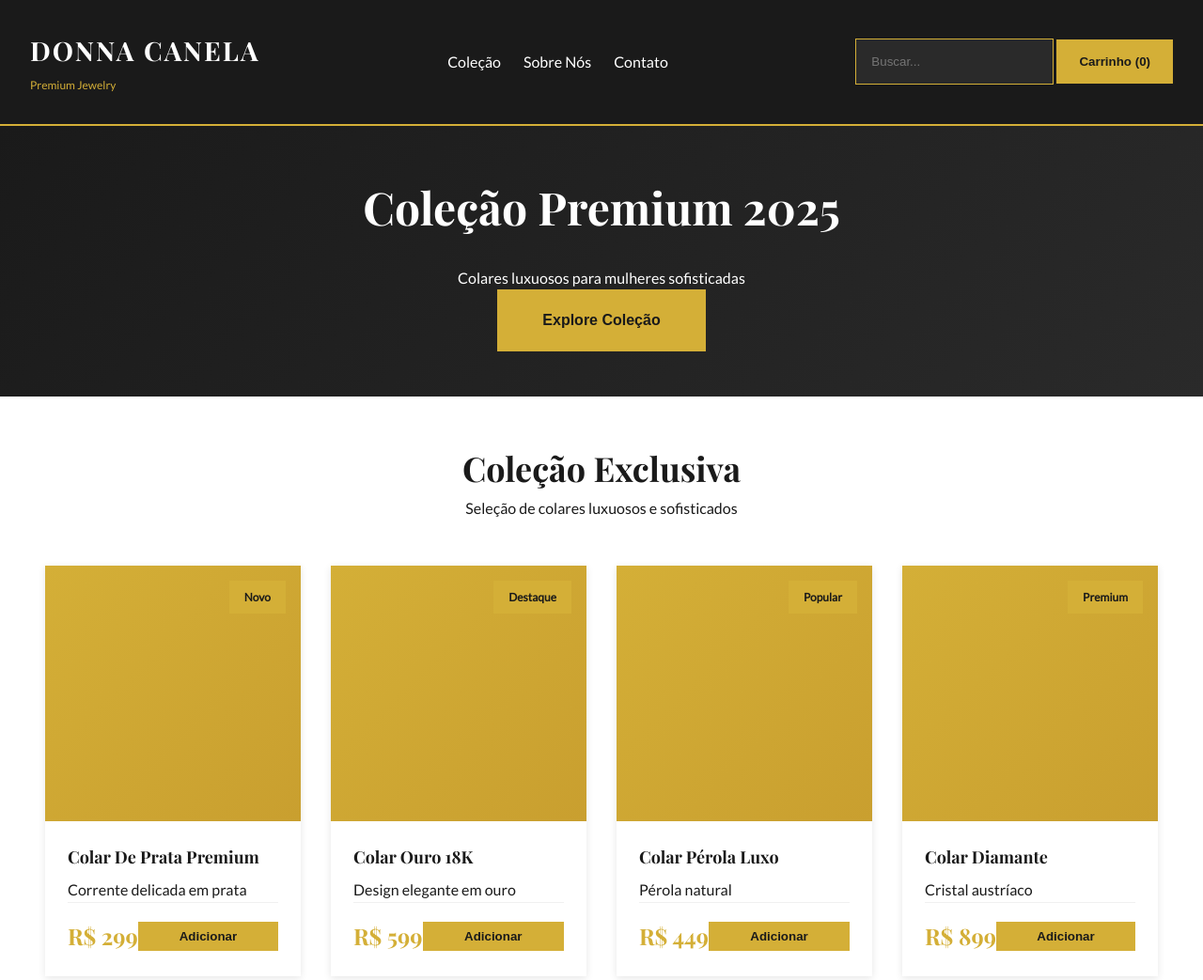
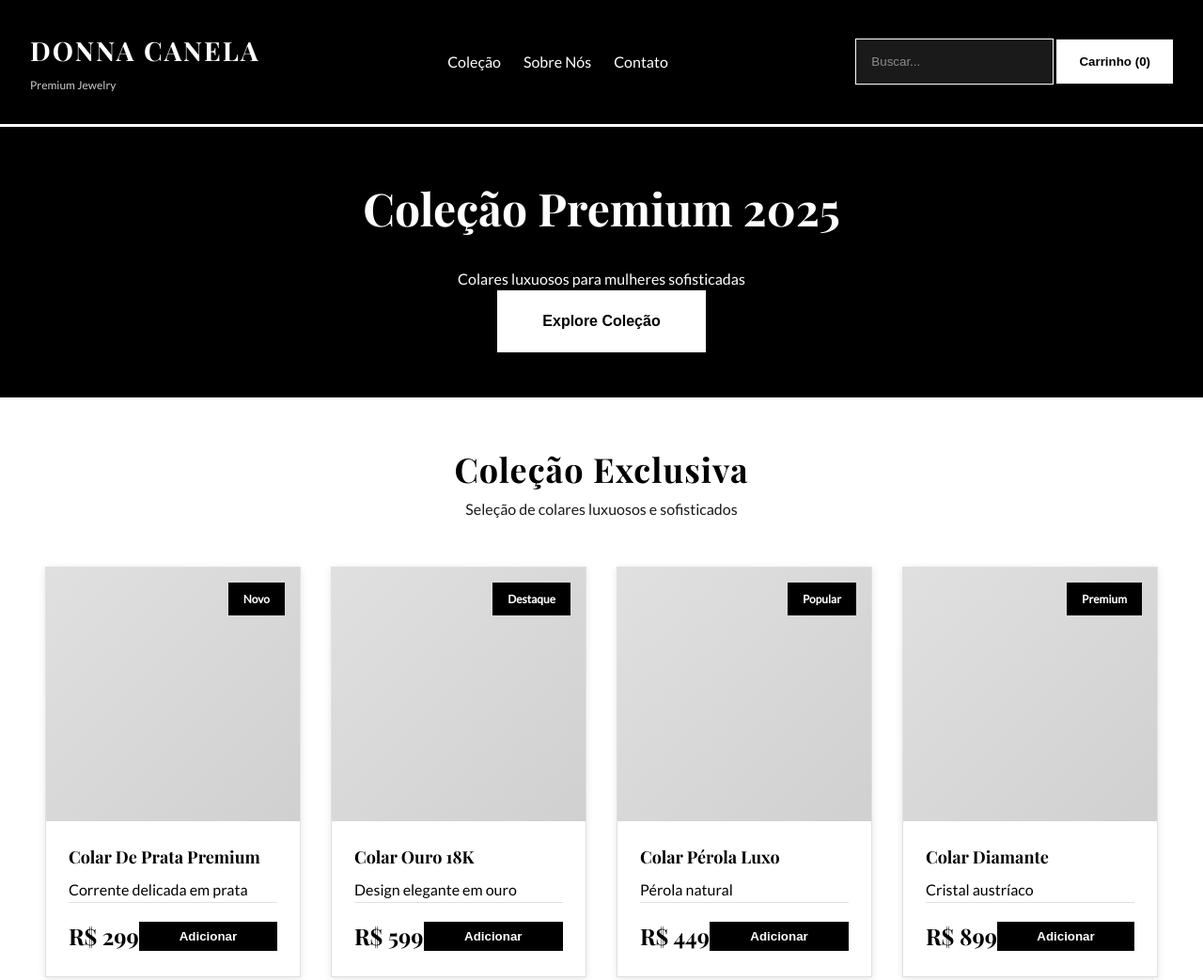
Before and after one commit to repagi/donna-canela-premium, a plain HTML site: page index.html in a window 1280 px wide. Shown: the top 1043 px of the page at 94% size. Drawn offline with nearby package versions, Linux system fonts and the light colour scheme.

Commit message:
Update: Paleta Preto e Branco - Removido ouro, design minimalista sofisticado

```diff
--- a/index.html
+++ b/index.html
@@ -8,49 +8,53 @@
     <style>
         * {margin: 0; padding: 0; box-sizing: border-box;}
         :root {
-            --wbuy-primary-black: #1a1a1a; --wbuy-accent-gold: #d4af37; --wbuy-white: #ffffff;
-            --wbuy-gray-dark: #2a2a2a; --wbuy-gray-light: #f0f0f0; --wbuy-spacing-lg: 32px; --wbuy-spacing-md: 24px;
+            --primary-black: #000000; --primary-white: #ffffff;
+            --gray-dark: #1a1a1a; --gray-light: #f5f5f5; --gray-med: #333333;
+            --spacing-lg: 32px; --spacing-md: 24px;
         }
-        body {font-family: 'Lato', sans-serif; background: var(--wbuy-white); color: var(--wbuy-primary-black); line-height: 1.6;}
+        body {font-family: 'Lato', sans-serif; background: var(--primary-white); color: var(--primary-black); line-height: 1.6;}
         .header-premium {
-            background: var(--wbuy-primary-black); border-bottom: 2px solid var(--wbuy-accent-gold);
-            padding: var(--wbuy-spacing-lg); position: sticky; top: 0; z-index: 100;
+            background: var(--primary-black); border-bottom: 3px solid var(--primary-white);
+            padding: var(--spacing-lg); position: sticky; top: 0; z-index: 100;
         }
         .header-container {max-width: 1400px; margin: 0 auto; display: flex; justify-content: space-between; align-items: center; gap: 48px;}
-        .logo {font-family: 'Playfair Display', serif; font-size: 28px; color: var(--wbuy-white); letter-spacing: 2px; margin: 0;}
-        .tagline {font-size: 12px; color: var(--wbuy-accent-gold); margin: 4px 0 0 0;}
+        .logo {font-family: 'Playfair Display', serif; font-size: 28px; color: var(--primary-white); letter-spacing: 2px; margin: 0;}
+        .tagline {font-size: 12px; color: var(--primary-white); margin: 4px 0 0 0; opacity: 0.8;}
         .navbar ul {display: flex; list-style: none; gap: 24px; margin: 0; padding: 0;}
-        .navbar a {color: var(--wbuy-white); text-decoration: none; font-weight: 500; position: relative;}
-        .navbar a::after {content: ''; position: absolute; width: 0; height: 2px; bottom: -5px; left: 0; background: var(--wbuy-accent-gold); transition: width 0.3s;}
+        .navbar a {color: var(--primary-white); text-decoration: none; font-weight: 500; position: relative;}
+        .navbar a::after {content: ''; position: absolute; width: 0; height: 2px; bottom: -5px; left: 0; background: var(--primary-white); transition: width 0.3s;}
         .navbar a:hover::after {width: 100%;}
-        .search-input {background: var(--wbuy-gray-dark); border: 1px solid var(--wbuy-accent-gold); color: var(--wbuy-white); padding: 16px; min-width: 200px;}
-        .cart-btn {background: var(--wbuy-accent-gold); color: var(--wbuy-primary-black); border: none; padding: 16px 24px; cursor: pointer; font-weight: 600;}
-        .cart-btn:hover {background: var(--wbuy-white); box-shadow: 0 4px 12px rgba(212, 175, 55, 0.3);}
-        .hero-section {background: linear-gradient(135deg, #1a1a1a, #2a2a2a); color: var(--wbuy-white); padding: 48px 32px; text-align: center;}
+        .search-input {background: var(--gray-dark); border: 1px solid var(--primary-white); color: var(--primary-white); padding: 16px; min-width: 200px;}
+        .search-input::placeholder {color: rgba(255,255,255,0.5);}
+        .cart-btn {background: var(--primary-white); color: var(--primary-black); border: none; padding: 16px 24px; cursor: pointer; font-weight: 600; transition: all 0.3s;}
+        .cart-btn:hover {background: var(--gray-light); box-shadow: 0 4px 12px rgba(0,0,0,0.2);}
+        .hero-section {background: var(--primary-black); color: var(--primary-white); padding: 48px 32px; text-align: center;}
         .hero-content h2 {font-family: 'Playfair Display', serif; font-size: 48px; margin-bottom: 24px;}
-        .hero-btn {background: var(--wbuy-accent-gold); color: var(--wbuy-primary-black); border: none; padding: 24px 48px; font-weight: 600; cursor: pointer; font-size: 16px;}
+        .hero-btn {background: var(--primary-white); color: var(--primary-black); border: none; padding: 24px 48px; font-weight: 600; cursor: pointer; font-size: 16px; transition: all 0.3s;}
+        .hero-btn:hover {background: var(--gray-light); box-shadow: 0 8px 20px rgba(0,0,0,0.3);}
         .container-principal {max-width: 1400px; margin: 0 auto;}
         .products-section {padding: 48px;}
         .section-header {text-align: center; margin-bottom: 48px;}
-        .section-header h2 {font-family: 'Playfair Display', serif; font-size: 36px; color: var(--wbuy-primary-black);}
+        .section-header h2 {font-family: 'Playfair Display', serif; font-size: 36px; color: var(--primary-black); letter-spacing: 1px;}
+        .section-header p {color: var(--gray-dark); font-size: 16px;}
         .products-grid {display: grid; grid-template-columns: repeat(4, 1fr); gap: 32px;}
-        .product-card {background: var(--wbuy-white); overflow: hidden; box-shadow: 0 2px 8px rgba(0, 0, 0, 0.1); display: flex; flex-direction: column; transition: all 0.3s;}
-        .product-card:hover {box-shadow: 0 8px 24px rgba(212, 175, 55, 0.15); transform: translateY(-4px);}
-        .product-image-container {position: relative; aspect-ratio: 1/1; overflow: hidden; background: var(--wbuy-gray-light);}
-        .product-image {width: 100%; height: 100%; transition: transform 0.3s;}
+        .product-card {background: var(--primary-white); overflow: hidden; box-shadow: 0 2px 8px rgba(0,0,0,0.1); display: flex; flex-direction: column; transition: all 0.3s; border: 1px solid #e0e0e0;}
+        .product-card:hover {box-shadow: 0 8px 24px rgba(0,0,0,0.15); transform: translateY(-4px);}
+        .product-image-container {position: relative; aspect-ratio: 1/1; overflow: hidden; background: var(--gray-light);}
+        .product-image {width: 100%; height: 100%; transition: transform 0.3s; background: linear-gradient(135deg, #e0e0e0, #d0d0d0);}
         .product-card:hover .product-image {transform: scale(1.05);}
-        .product-badge {position: absolute; top: 16px; right: 16px; background: var(--wbuy-accent-gold); color: var(--wbuy-primary-black); padding: 8px 16px; font-size: 12px; font-weight: 600;}
+        .product-badge {position: absolute; top: 16px; right: 16px; background: var(--primary-black); color: var(--primary-white); padding: 8px 16px; font-size: 12px; font-weight: 600;}
         .product-info {padding: 24px; flex-grow: 1; display: flex; flex-direction: column; justify-content: space-between;}
         .product-name {font-family: 'Playfair Display', serif; font-size: 18px; margin: 0 0 8px 0; display: -webkit-box; -webkit-line-clamp: 2; -webkit-box-orient: vertical; overflow: hidden;}
-        .product-price {font-family: 'Playfair Display', serif; font-size: 24px; font-weight: bold; color: var(--wbuy-accent-gold);}
-        .btn-add-cart {background: var(--wbuy-accent-gold); color: var(--wbuy-primary-black); border: none; padding: 8px 16px; cursor: pointer; font-weight: 600; flex: 1;}
-        .btn-add-cart:hover {background: var(--wbuy-primary-black); color: var(--wbuy-accent-gold); border: 1px solid var(--wbuy-accent-gold);}
-        .footer-premium {background: var(--wbuy-primary-black); color: var(--wbuy-white); padding: 48px; border-top: 2px solid var(--wbuy-accent-gold); margin-top: 48px;}
+        .product-price {font-family: 'Playfair Display', serif; font-size: 24px; font-weight: bold; color: var(--primary-black);}
+        .btn-add-cart {background: var(--primary-black); color: var(--primary-white); border: none; padding: 8px 16px; cursor: pointer; font-weight: 600; flex: 1; transition: all 0.3s;}
+        .btn-add-cart:hover {background: var(--gray-med); border: 1px solid var(--primary-black);}
+        .footer-premium {background: var(--primary-black); color: var(--primary-white); padding: 48px; border-top: 3px solid var(--primary-white); margin-top: 48px;}
         .footer-container {max-width: 1400px; margin: 0 auto; display: grid; grid-template-columns: repeat(4, 1fr); gap: 32px; margin-bottom: 32px;}
-        .footer-section h3 {color: var(--wbuy-accent-gold); font-family: 'Playfair Display', serif; font-size: 18px;}
-        .footer-section a {color: var(--wbuy-white); text-decoration: none; transition: all 0.3s;}
-        .footer-section a:hover {color: var(--wbuy-accent-gold);}
-        .footer-bottom {text-align: center; border-top: 1px solid var(--wbuy-gray-dark); padding-top: 32px; color: var(--wbuy-gray-light); font-size: 14px;}
+        .footer-section h3 {color: var(--primary-white); font-family: 'Playfair Display', serif; font-size: 18px; letter-spacing: 1px;}
+        .footer-section a {color: var(--primary-white); text-decoration: none; transition: all 0.3s; opacity: 0.8;}
+        .footer-section a:hover {opacity: 1; text-decoration: underline;}
+        .footer-bottom {text-align: center; border-top: 1px solid var(--gray-dark); padding-top: 32px; color: rgba(255,255,255,0.7); font-size: 14px;}
         @media (max-width: 1200px) {.products-grid {grid-template-columns: repeat(3, 1fr);}}
         @media (max-width: 768px) {.header-container {flex-direction: column;} .products-grid {grid-template-columns: repeat(2, 1fr);} .footer-container {grid-template-columns: repeat(2, 1fr);}}
         @media (max-width: 480px) {.products-grid {grid-template-columns: 1fr;} .footer-container {grid-template-columns: 1fr;}}
@@ -128,13 +132,13 @@
         document.getElementById('productsGrid').innerHTML = products.map(p => `
             <article class="product-card">
                 <div class="product-image-container">
-                    <div class="product-image" style="background: linear-gradient(135deg, #d4af37, #c99f2f);"></div>
+                    <div class="product-image"></div>
                     ${p.badge ? `<span class="product-badge">${p.badge}</span>` : ''}
                 </div>
                 <div class="product-info">
                     <h3 class="product-name">${p.name}</h3>
                     <p>${p.desc}</p>
-                    <div style="border-top: 1px solid #f0f0f0; padding-top: 16px; display: flex; justify-content: space-between; align-items: center;">
+                    <div style="border-top: 1px solid #e0e0e0; padding-top: 16px; display: flex; justify-content: space-between; align-items: center;">
                         <span class="product-price">R$ ${p.price}</span>
                         <button class="btn-add-cart">Adicionar</button>
                     </div>
```
